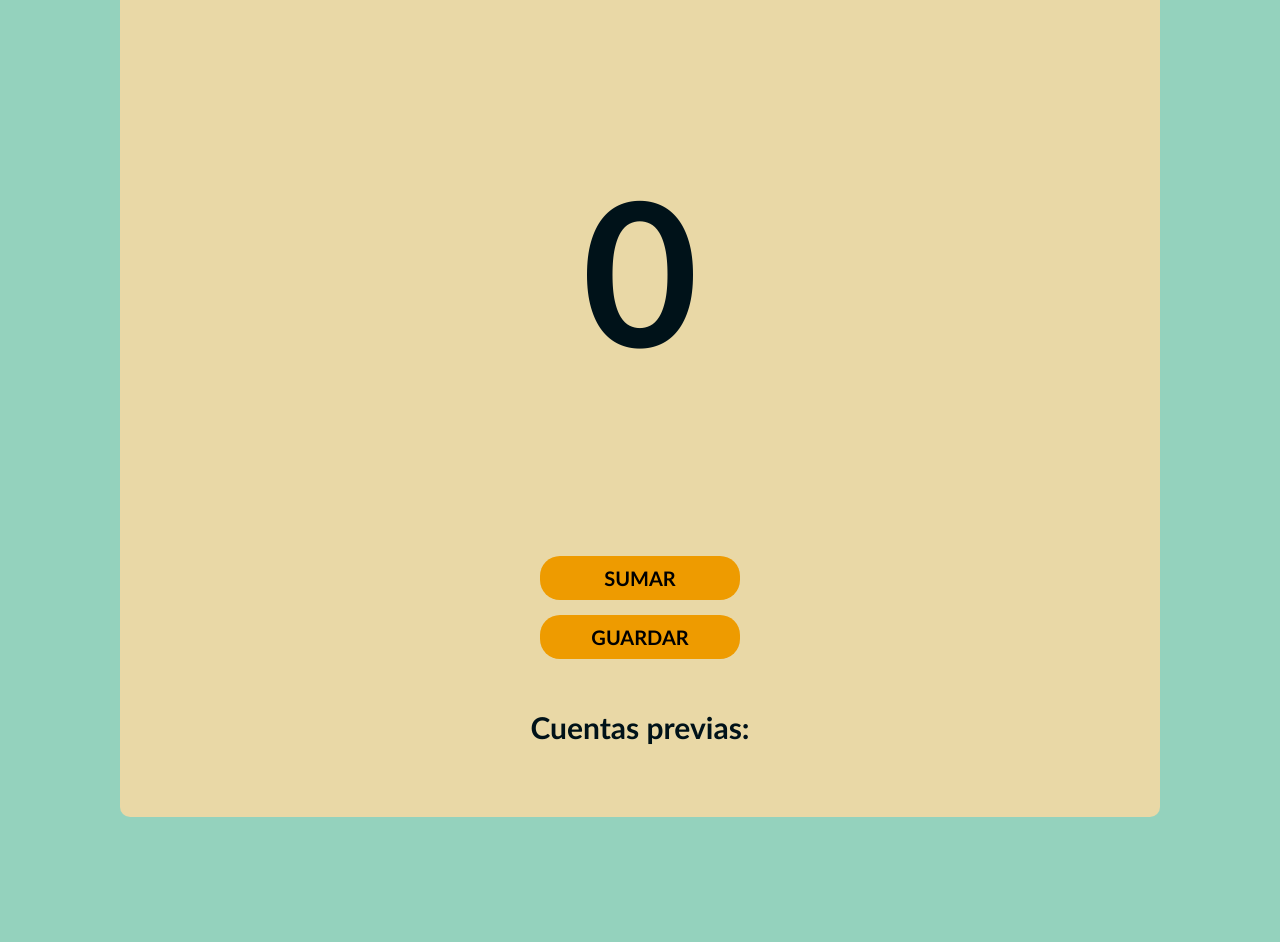
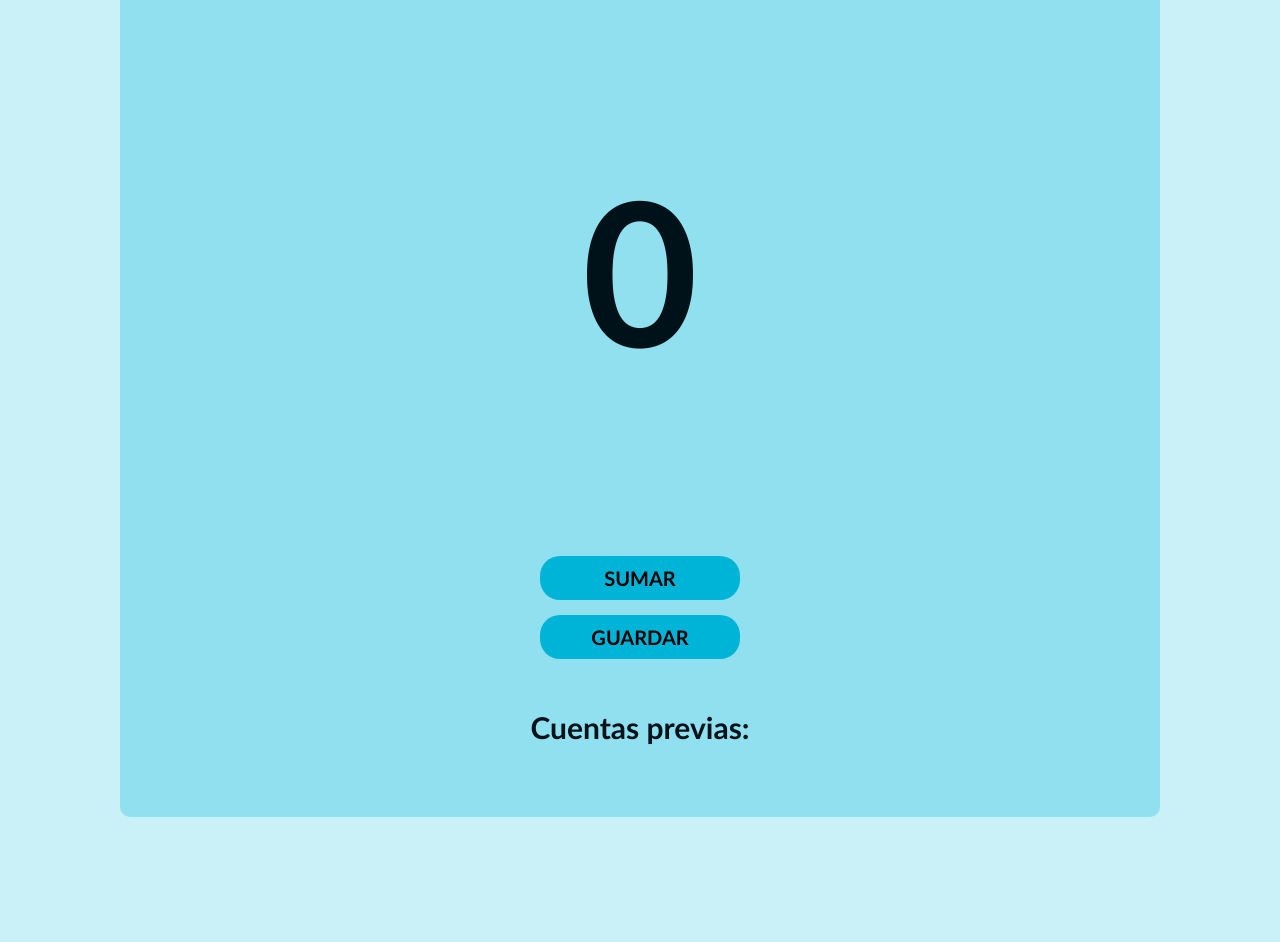
Before and after one commit to GregTheWeeb/counter, a plain HTML site: page index.html in a window 1280 px wide. Shown: the part 348-1290 px from the top of the page. Drawn offline with Linux system fonts and the light colour scheme.

Commit message:
Add files via upload

```diff
--- a/style.css
+++ b/style.css
@@ -1,9 +1,9 @@
 body {
-    background: #94d2bd;
+    background: #CAF0F8;
 }
 
 .main {
-    background: #e9d8a6;
+    background: #90E0EF;
     color: #001219;
     font-family:'Gill Sans', 'Gill Sans MT', Calibri, 'Trebuchet MS', sans-serif;
     font-weight: bold;
@@ -25,7 +25,7 @@ h2 {
 
 button {
     display: block;
-    background: #ee9b00;
+    background: #00B4D8;
     font-family: 'Gill Sans', 'Gill Sans MT', Calibri, 'Trebuchet MS', sans-serif;
     font-size: 20px;
     font-weight: bold;
```
